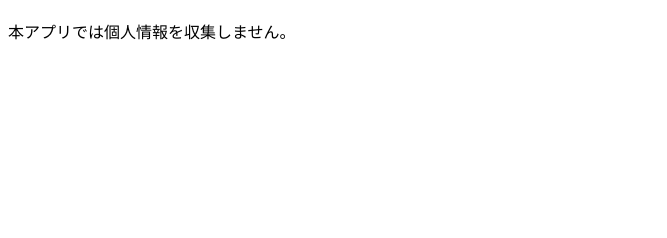
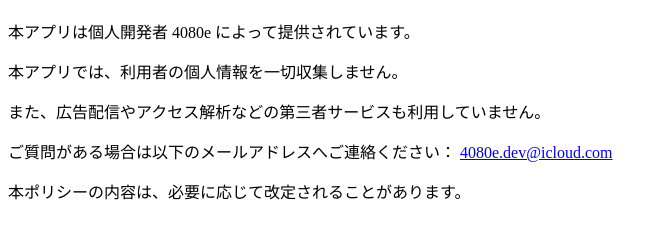
Before and after one commit to 4080e/myapp-support, a plain HTML site: page privacy.html in a window 1280 px wide. Shown: the part 70-308 px from the top of the page, without its empty margins (0-667 px from the left). Drawn offline with Linux system fonts and the light colour scheme.

Commit message:
Update privacy.html

```diff
--- a/privacy.html
+++ b/privacy.html
@@ -6,6 +6,11 @@
 </head>
 <body>
   <h1>プライバシーポリシー</h1>
-  <p>本アプリでは個人情報を収集しません。</p>
+  <p>本アプリは個人開発者 4080e によって提供されています。</p>
+  <p>本アプリでは、利用者の個人情報を一切収集しません。</p>
+  <p>また、広告配信やアクセス解析などの第三者サービスも利用していません。</p>
+  <p>ご質問がある場合は以下のメールアドレスへご連絡ください：
+  <a href="mailto:4080e.dev@icloud.com">4080e.dev@icloud.com</a></p>
+  <p>本ポリシーの内容は、必要に応じて改定されることがあります。</p>
 </body>
 </html>
```
